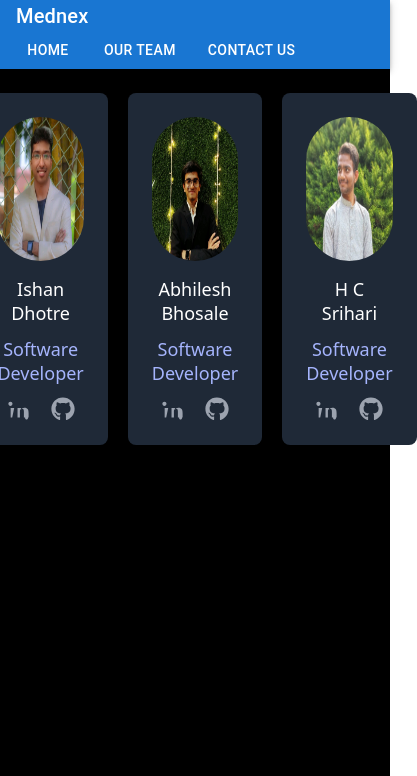
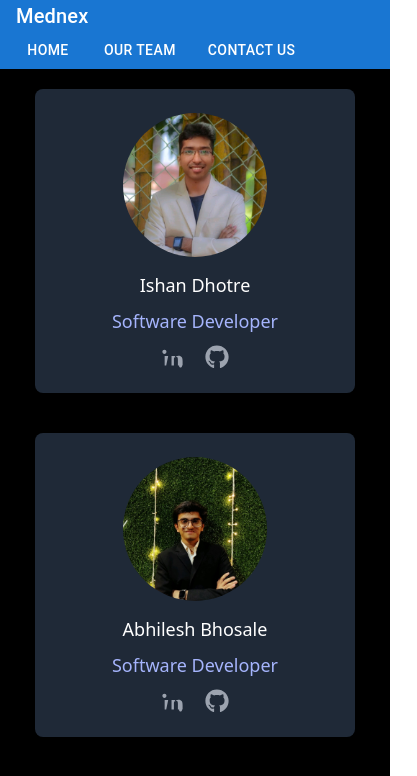
Before and after one commit to ishan-26/AI-HealthCare, a React (Create React App) app: page /ProfileCard in a window 390 px wide. Shown: the top 776 px of the page, 417 px wide, since content can reach past the window. Built offline with nearby package versions, Linux system fonts and the light colour scheme.

Commit message:
update profilecard responsiveness

```diff
--- a/src/components/ProfileCard.js
+++ b/src/components/ProfileCard.js
@@ -5,10 +5,10 @@
 const ProfileCard = () => {
   return (
     <div className="bg-black text-white min-h-screen">
-    <div className="flex justify-center space-x-5 p-6">
+    <div className="flex flex-col md:flex-row justify-center ">
 
       {/* First Profile Card */}
-      <div className="w-96 px-6 py-6 text-center bg-gray-800 rounded-lg">
+      <div className="w-80 px-6 py-6 my-5 mx-auto md:m-5 text-center bg-gray-800 rounded-lg">
         <div className="space-y-4 xl:space-y-6">
           <img
             className="mx-auto rounded-full h-36 w-36"
@@ -67,7 +67,7 @@
       </div>
 
       {/* Second Profile Card */}
-      <div className="w-96 px-6 py-6 text-center bg-gray-800 rounded-lg">
+      <div className="w-80 px-6 py-6 my-5 mx-auto md:m-5 text-center bg-gray-800 rounded-lg">
         <div className="space-y-4 xl:space-y-6">
           <img
             className="mx-auto rounded-full h-36 w-36"
@@ -126,7 +126,7 @@
       </div>
 
       {/* Third Profile Card */}
-      <div className="w-96 px-6 py-6 text-center bg-gray-800 rounded-lg">
+      <div className="w-80 px-6 py-6 my-5 mx-auto md:m-5 text-center bg-gray-800 rounded-lg">
         <div className="space-y-4 xl:space-y-6">
           <img
             className="mx-auto rounded-full h-36 w-36"
```
